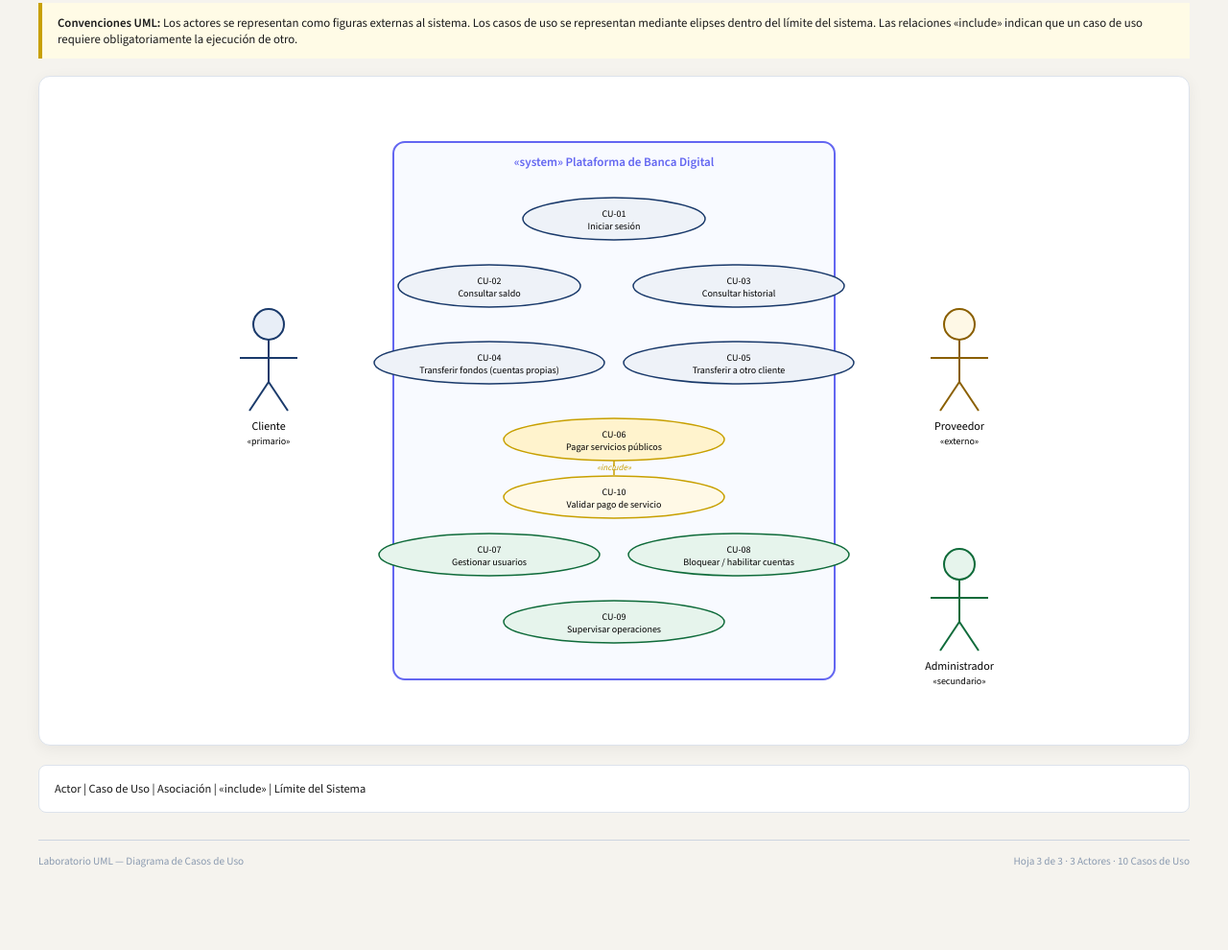
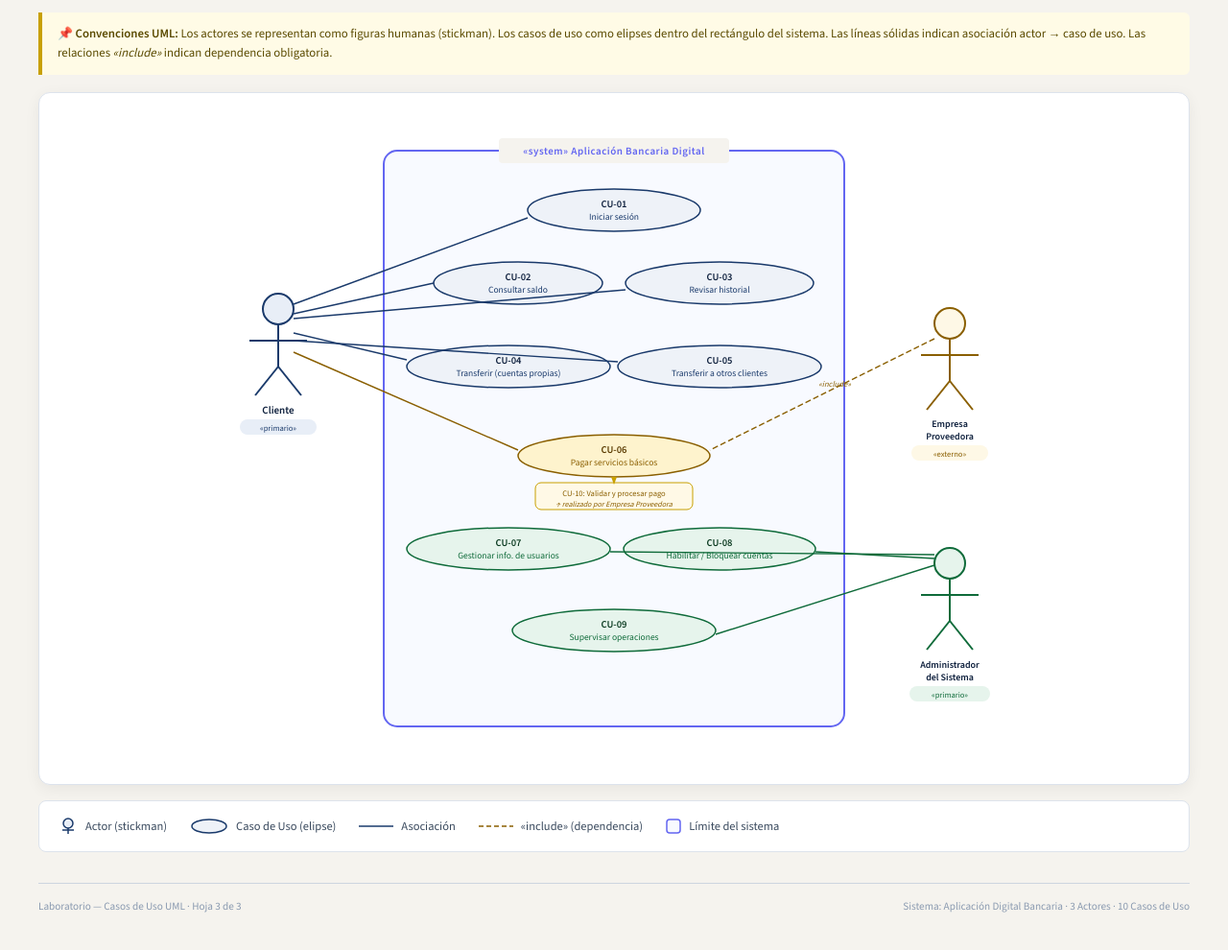
Before and after one commit to VanixCsg/Actividad-2, a plain HTML site: page hoja3_diagrama_uml.html in a window 1280 px wide. Shown: the part 156-1146 px from the top of the page at 96% size. Before the commit the page ends 1109 px from the top, so only its background shows below. Drawn offline with nearby package versions, Linux system fonts and the light colour scheme.

Commit message:
Update hoja3_diagrama_uml.html

```diff
--- a/hoja3_diagrama_uml.html
+++ b/hoja3_diagrama_uml.html
@@ -3,262 +3,300 @@
 <head>
 <meta charset="UTF-8">
 <title>Hoja 3 – Diagrama UML</title>
-
 <style>
   @import url('https://fonts.googleapis.com/css2?family=Lora:wght@400;600;700&family=Source+Sans+3:wght@300;400;600&display=swap');
 
-*{box-sizing:border-box;margin:0;padding:0;}
+  * { box-sizing: border-box; margin: 0; padding: 0; }
 
-body{
-background:#f5f3ee;
-font-family:'Source Sans 3',sans-serif;
-color:#1a1a1a;
-padding:48px 40px;
+  body {
+    background: #f5f3ee;
+    font-family: 'Source Sans 3', sans-serif;
+    color: #1a1a1a;
+    min-height: 100vh;
+    padding: 48px 40px;
   }
 
-.header{
-border-left:5px solid #1a3a6b;
-padding-left:20px;
-margin-bottom:30px;
+  .header {
+    border-left: 5px solid #1a3a6b;
+    padding-left: 20px;
+    margin-bottom: 32px;
+  }
+  .header-tag {
+    font-size: 0.7rem;
+    letter-spacing: 0.18em;
+    text-transform: uppercase;
+    color: #1a3a6b;
+    font-weight: 600;
+    margin-bottom: 6px;
+  }
+  .header h1 {
+    font-family: 'Lora', serif;
+    font-size: 2rem;
+    font-weight: 700;
+    color: #0d1f3c;
+  }
+  .header p {
+    margin-top: 8px;
+    font-size: 0.9rem;
+    color: #5a6a7e;
+    font-weight: 300;
   }
 
-.header-tag{
-font-size:.7rem;
-letter-spacing:.18em;
-text-transform:uppercase;
-color:#1a3a6b;
-font-weight:600;
+  .diagram-container {
+    background: #fff;
+    border: 1px solid #dde3ec;
+    border-radius: 12px;
+    padding: 30px;
+    box-shadow: 0 4px 16px rgba(0,0,0,0.06);
+    overflow-x: auto;
   }
 
-.header h1{
-font-family:'Lora',serif;
-font-size:2rem;
-font-weight:700;
-color:#0d1f3c;
+  svg {
+    display: block;
+    margin: 0 auto;
+    max-width: 100%;
   }
 
-.header p{
-font-size:.9rem;
-color:#5a6a7e;
-margin-top:6px;
+  /* LEGEND */
+  .legend {
+    display: flex;
+    gap: 24px;
+    flex-wrap: wrap;
+    margin-top: 20px;
+    padding: 16px 20px;
+    background: #fff;
+    border: 1px solid #dde3ec;
+    border-radius: 8px;
+  }
+  .legend-item {
+    display: flex;
+    align-items: center;
+    gap: 8px;
+    font-size: 0.78rem;
+    color: #3a4a5e;
+  }
+  .legend-line {
+    width: 28px;
+    height: 2px;
+  }
+  .legend-oval {
+    width: 22px;
+    height: 13px;
+    border-radius: 50%;
+    border: 2px solid;
+  }
+  .legend-figure {
+    width: 16px;
+    height: 16px;
+    border-radius: 50%;
+    border: 2px solid;
   }
 
-.diagram-container{
-background:#fff;
-border:1px solid #dde3ec;
-border-radius:12px;
-padding:28px;
-box-shadow:0 4px 16px rgba(0,0,0,0.06);
-overflow-x:auto;
+  .footer {
+    margin-top: 32px;
+    padding-top: 16px;
+    border-top: 1px solid #cdd5e0;
+    display: flex;
+    justify-content: space-between;
+    font-size: 0.7rem;
+    color: #8a9ab0;
   }
 
-svg{
-display:block;
-margin:auto;
-}
-
-.note-box{
-background:#fffbe6;
-border-left:4px solid #c8a000;
-padding:12px 16px;
-margin-bottom:18px;
-font-size:.8rem;
-}
-
-.legend{
-display:flex;
-gap:22px;
-flex-wrap:wrap;
-margin-top:20px;
-padding:16px;
-background:#fff;
-border:1px solid #dde3ec;
-border-radius:8px;
-font-size:.78rem;
-}
-
-.footer{
-margin-top:28px;
-padding-top:14px;
-border-top:1px solid #cdd5e0;
-display:flex;
-justify-content:space-between;
-font-size:.7rem;
-color:#8a9ab0;
+  .note-box {
+    background: #fffbe6;
+    border-left: 4px solid #c8a000;
+    border-radius: 0 6px 6px 0;
+    padding: 12px 16px;
+    font-size: 0.8rem;
+    color: #5a4a00;
+    margin-bottom: 18px;
+    line-height: 1.6;
   }
 </style>
 </head>
-
 <body>
 
 <div class="header">
-<div class="header-tag">Laboratorio · UML</div>
+  <div class="header-tag">Laboratorio · Casos de Uso · UML</div>
   <h1>Hoja 3 — Diagrama UML de Casos de Uso</h1>
-<p>Sistema: Plataforma de Banca Digital</p>
+  <p>Sistema: Aplicación Digital Bancaria — Análisis y Diseño de Sistemas</p>
 </div>
 
 <div class="note-box">
-<strong>Convenciones UML:</strong>
-Los actores se representan como figuras externas al sistema.
-Los casos de uso se representan mediante elipses dentro del límite del sistema.
-Las relaciones «include» indican que un caso de uso requiere obligatoriamente la ejecución de otro.
+  📌 <strong>Convenciones UML:</strong> Los actores se representan como figuras humanas (stickman). Los casos de uso como elipses dentro del rectángulo del sistema. Las líneas sólidas indican asociación actor → caso de uso. Las relaciones <em>«include»</em> indican dependencia obligatoria.
 </div>
 
 <div class="diagram-container">
+<svg viewBox="0 0 860 660" width="860" height="660" xmlns="http://www.w3.org/2000/svg" font-family="Source Sans 3, sans-serif">
 
-<svg viewBox="0 0 900 640" width="900" height="640">
+  <!-- BACKGROUND SYSTEM BOX -->
+  <rect x="190" y="30" width="480" height="600" rx="14" ry="14"
+        fill="#f8faff" stroke="#6366f1" stroke-width="2"/>
 
-<!-- SISTEMA -->
-<rect x="220" y="40" width="460" height="560" rx="12"
-fill="#f8faff"
-stroke="#6366f1"
-stroke-width="2"/>
+  <!-- SYSTEM LABEL -->
+  <rect x="310" y="17" width="240" height="26" rx="4" fill="#f5f3ee"/>
+  <text x="430" y="34" text-anchor="middle" font-size="11" fill="#6366f1" font-weight="600" letter-spacing="0.5">«system» Aplicación Bancaria Digital</text>
 
-<text x="450" y="65"
-text-anchor="middle"
-font-size="13"
-fill="#6366f1"
-font-weight="600">
-«system» Plataforma de Banca Digital
-</text>
+  <!-- ==================== USE CASES ==================== -->
 
-<!-- CASOS DE USO -->
+  <!-- CU-01 Iniciar sesión -->
+  <ellipse cx="430" cy="92" rx="90" ry="22" fill="#eef2f8" stroke="#1a3a6b" stroke-width="1.5"/>
+  <text x="430" y="89" text-anchor="middle" font-size="10.5" fill="#0d1f3c" font-weight="600">CU-01</text>
+  <text x="430" y="102" text-anchor="middle" font-size="9.5" fill="#1a3a6b">Iniciar sesión</text>
 
-<!-- CU01 -->
-<ellipse cx="450" cy="120" rx="95" ry="22"
-fill="#eef2f8"
-stroke="#1a3a6b"
-stroke-width="1.5"/>
-<text x="450" y="118" text-anchor="middle" font-size="10">CU-01</text>
-<text x="450" y="131" text-anchor="middle" font-size="10">Iniciar sesión</text>
+  <!-- CU-02 Consultar saldo -->
+  <ellipse cx="330" cy="168" rx="88" ry="22" fill="#eef2f8" stroke="#1a3a6b" stroke-width="1.5"/>
+  <text x="330" y="165" text-anchor="middle" font-size="10.5" fill="#0d1f3c" font-weight="600">CU-02</text>
+  <text x="330" y="178" text-anchor="middle" font-size="9.5" fill="#1a3a6b">Consultar saldo</text>
 
-<!-- CU02 -->
-<ellipse cx="320" cy="190" rx="95" ry="22"
-fill="#eef2f8"
-stroke="#1a3a6b"
-stroke-width="1.5"/>
-<text x="320" y="188" text-anchor="middle" font-size="10">CU-02</text>
-<text x="320" y="201" text-anchor="middle" font-size="10">Consultar saldo</text>
+  <!-- CU-03 Historial -->
+  <ellipse cx="540" cy="168" rx="98" ry="22" fill="#eef2f8" stroke="#1a3a6b" stroke-width="1.5"/>
+  <text x="540" y="165" text-anchor="middle" font-size="10.5" fill="#0d1f3c" font-weight="600">CU-03</text>
+  <text x="540" y="178" text-anchor="middle" font-size="9.5" fill="#1a3a6b">Revisar historial</text>
 
-<!-- CU03 -->
-<ellipse cx="580" cy="190" rx="110" ry="22"
-fill="#eef2f8"
-stroke="#1a3a6b"
-stroke-width="1.5"/>
-<text x="580" y="188" text-anchor="middle" font-size="10">CU-03</text>
-<text x="580" y="201" text-anchor="middle" font-size="10">Consultar historial</text>
+  <!-- CU-04 Transferir cuentas propias -->
+  <ellipse cx="320" cy="255" rx="106" ry="22" fill="#eef2f8" stroke="#1a3a6b" stroke-width="1.5"/>
+  <text x="320" y="252" text-anchor="middle" font-size="10.5" fill="#0d1f3c" font-weight="600">CU-04</text>
+  <text x="320" y="265" text-anchor="middle" font-size="9.5" fill="#1a3a6b">Transferir (cuentas propias)</text>
 
-<!-- CU04 -->
-<ellipse cx="320" cy="270" rx="120" ry="22"
-fill="#eef2f8"
-stroke="#1a3a6b"
-stroke-width="1.5"/>
-<text x="320" y="268" text-anchor="middle" font-size="10">CU-04</text>
-<text x="320" y="281" text-anchor="middle" font-size="10">Transferir fondos (cuentas propias)</text>
+  <!-- CU-05 Transferir a otros -->
+  <ellipse cx="540" cy="255" rx="106" ry="22" fill="#eef2f8" stroke="#1a3a6b" stroke-width="1.5"/>
+  <text x="540" y="252" text-anchor="middle" font-size="10.5" fill="#0d1f3c" font-weight="600">CU-05</text>
+  <text x="540" y="265" text-anchor="middle" font-size="9.5" fill="#1a3a6b">Transferir a otros clientes</text>
 
-<!-- CU05 -->
-<ellipse cx="580" cy="270" rx="120" ry="22"
-fill="#eef2f8"
-stroke="#1a3a6b"
-stroke-width="1.5"/>
-<text x="580" y="268" text-anchor="middle" font-size="10">CU-05</text>
-<text x="580" y="281" text-anchor="middle" font-size="10">Transferir a otro cliente</text>
+  <!-- CU-06 Pagar servicios -->
+  <ellipse cx="430" cy="348" rx="100" ry="22" fill="#fef3cd" stroke="#8a5f00" stroke-width="1.5"/>
+  <text x="430" y="345" text-anchor="middle" font-size="10.5" fill="#5a3a00" font-weight="600">CU-06</text>
+  <text x="430" y="358" text-anchor="middle" font-size="9.5" fill="#8a5f00">Pagar servicios básicos</text>
 
-<!-- CU06 -->
-<ellipse cx="450" cy="350" rx="115" ry="22"
-fill="#fff3cd"
-stroke="#c8a000"
-stroke-width="1.5"/>
-<text x="450" y="348" text-anchor="middle" font-size="10">CU-06</text>
-<text x="450" y="361" text-anchor="middle" font-size="10">Pagar servicios públicos</text>
+  <!-- CU-07 Gestionar usuarios -->
+  <ellipse cx="320" cy="445" rx="106" ry="22" fill="#e6f4ec" stroke="#0f6b3a" stroke-width="1.5"/>
+  <text x="320" y="442" text-anchor="middle" font-size="10.5" fill="#0a3a20" font-weight="600">CU-07</text>
+  <text x="320" y="455" text-anchor="middle" font-size="9.5" fill="#0f6b3a">Gestionar info. de usuarios</text>
 
-<!-- CU10 -->
-<ellipse cx="450" cy="410" rx="115" ry="22"
-fill="#fff9e6"
-stroke="#c8a000"
-stroke-width="1.5"/>
-<text x="450" y="408" text-anchor="middle" font-size="10">CU-10</text>
-<text x="450" y="421" text-anchor="middle" font-size="10">Validar pago de servicio</text>
+  <!-- CU-08 Habilitar/Bloquear -->
+  <ellipse cx="540" cy="445" rx="100" ry="22" fill="#e6f4ec" stroke="#0f6b3a" stroke-width="1.5"/>
+  <text x="540" y="442" text-anchor="middle" font-size="10.5" fill="#0a3a20" font-weight="600">CU-08</text>
+  <text x="540" y="455" text-anchor="middle" font-size="9.5" fill="#0f6b3a">Habilitar / Bloquear cuentas</text>
 
-<!-- CU07 -->
-<ellipse cx="320" cy="470" rx="115" ry="22"
-fill="#e6f4ec"
-stroke="#0f6b3a"
-stroke-width="1.5"/>
-<text x="320" y="468" text-anchor="middle" font-size="10">CU-07</text>
-<text x="320" y="481" text-anchor="middle" font-size="10">Gestionar usuarios</text>
+  <!-- CU-09 Supervisar -->
+  <ellipse cx="430" cy="530" rx="106" ry="22" fill="#e6f4ec" stroke="#0f6b3a" stroke-width="1.5"/>
+  <text x="430" y="527" text-anchor="middle" font-size="10.5" fill="#0a3a20" font-weight="600">CU-09</text>
+  <text x="430" y="540" text-anchor="middle" font-size="9.5" fill="#0f6b3a">Supervisar operaciones</text>
 
-<!-- CU08 -->
-<ellipse cx="580" cy="470" rx="115" ry="22"
-fill="#e6f4ec"
-stroke="#0f6b3a"
-stroke-width="1.5"/>
-<text x="580" y="468" text-anchor="middle" font-size="10">CU-08</text>
-<text x="580" y="481" text-anchor="middle" font-size="10">Bloquear / habilitar cuentas</text>
+  <!-- CU-10 Validar pago (outside system — linked) -->
+  <!-- This is handled through CU-06 connection to external actor -->
 
-<!-- CU09 -->
-<ellipse cx="450" cy="540" rx="115" ry="22"
-fill="#e6f4ec"
-stroke="#0f6b3a"
-stroke-width="1.5"/>
-<text x="450" y="538" text-anchor="middle" font-size="10">CU-09</text>
-<text x="450" y="551" text-anchor="middle" font-size="10">Supervisar operaciones</text>
+  <!-- ==================== ACTOR: CLIENTE (left) ==================== -->
+  <!-- Head -->
+  <circle cx="80" cy="195" r="16" fill="#e8eef7" stroke="#1a3a6b" stroke-width="2"/>
+  <!-- Body -->
+  <line x1="80" y1="211" x2="80" y2="255" stroke="#1a3a6b" stroke-width="2"/>
+  <!-- Arms -->
+  <line x1="50" y1="228" x2="110" y2="228" stroke="#1a3a6b" stroke-width="2"/>
+  <!-- Legs -->
+  <line x1="80" y1="255" x2="56" y2="285" stroke="#1a3a6b" stroke-width="2"/>
+  <line x1="80" y1="255" x2="104" y2="285" stroke="#1a3a6b" stroke-width="2"/>
+  <!-- Label -->
+  <text x="80" y="304" text-anchor="middle" font-size="11" fill="#0d1f3c" font-weight="600">Cliente</text>
+  <rect x="40" y="310" width="80" height="16" rx="8" fill="#e8eef7"/>
+  <text x="80" y="322" text-anchor="middle" font-size="8.5" fill="#1a3a6b">«primario»</text>
 
-<!-- INCLUDE -->
-<line x1="450" y1="372" x2="450" y2="388"
-stroke="#c8a000"
-stroke-width="1.5"
-stroke-dasharray="6,3"/>
+  <!-- ==================== ACTOR: ADMIN (right) ==================== -->
+  <circle cx="780" cy="460" r="16" fill="#e6f4ec" stroke="#0f6b3a" stroke-width="2"/>
+  <line x1="780" y1="476" x2="780" y2="520" stroke="#0f6b3a" stroke-width="2"/>
+  <line x1="750" y1="493" x2="810" y2="493" stroke="#0f6b3a" stroke-width="2"/>
+  <line x1="780" y1="520" x2="756" y2="550" stroke="#0f6b3a" stroke-width="2"/>
+  <line x1="780" y1="520" x2="804" y2="550" stroke="#0f6b3a" stroke-width="2"/>
+  <text x="780" y="569" text-anchor="middle" font-size="10" fill="#0d1f3c" font-weight="600">Administrador</text>
+  <text x="780" y="582" text-anchor="middle" font-size="10" fill="#0d1f3c" font-weight="600">del Sistema</text>
+  <rect x="738" y="588" width="84" height="16" rx="8" fill="#e6f4ec"/>
+  <text x="780" y="600" text-anchor="middle" font-size="8.5" fill="#0f6b3a">«primario»</text>
 
-<text x="450" y="382"
-text-anchor="middle"
-font-size="9"
-fill="#c8a000"
-font-style="italic">
-«include»
-</text>
+  <!-- ==================== ACTOR: EMPRESA EXTERNA (right top) ==================== -->
+  <circle cx="780" cy="210" r="16" fill="#fef8e6" stroke="#8a5f00" stroke-width="2"/>
+  <line x1="780" y1="226" x2="780" y2="270" stroke="#8a5f00" stroke-width="2"/>
+  <line x1="750" y1="243" x2="810" y2="243" stroke="#8a5f00" stroke-width="2"/>
+  <line x1="780" y1="270" x2="756" y2="300" stroke="#8a5f00" stroke-width="2"/>
+  <line x1="780" y1="270" x2="804" y2="300" stroke="#8a5f00" stroke-width="2"/>
+  <text x="780" y="318" text-anchor="middle" font-size="10" fill="#0d1f3c" font-weight="600">Empresa</text>
+  <text x="780" y="331" text-anchor="middle" font-size="10" fill="#0d1f3c" font-weight="600">Proveedora</text>
+  <rect x="740" y="337" width="80" height="16" rx="8" fill="#fef8e6"/>
+  <text x="780" y="349" text-anchor="middle" font-size="8.5" fill="#8a5f00">«externo»</text>
 
-<!-- ACTOR CLIENTE -->
-<circle cx="90" cy="230" r="16" stroke="#1a3a6b" stroke-width="2" fill="#e8eef7"/>
-<line x1="90" y1="246" x2="90" y2="290" stroke="#1a3a6b" stroke-width="2"/>
-<line x1="60" y1="265" x2="120" y2="265" stroke="#1a3a6b" stroke-width="2"/>
-<line x1="90" y1="290" x2="70" y2="320" stroke="#1a3a6b" stroke-width="2"/>
-<line x1="90" y1="290" x2="110" y2="320" stroke="#1a3a6b" stroke-width="2"/>
+  <!-- ==================== CONNECTIONS — CLIENTE ==================== -->
+  <!-- Cliente → CU-01 -->
+  <line x1="96" y1="190" x2="340" y2="100" stroke="#1a3a6b" stroke-width="1.4" stroke-dasharray="none"/>
+  <!-- Cliente → CU-02 -->
+  <line x1="96" y1="200" x2="242" y2="168" stroke="#1a3a6b" stroke-width="1.4"/>
+  <!-- Cliente → CU-03 -->
+  <line x1="96" y1="205" x2="442" y2="175" stroke="#1a3a6b" stroke-width="1.4"/>
+  <!-- Cliente → CU-04 -->
+  <line x1="96" y1="220" x2="214" y2="248" stroke="#1a3a6b" stroke-width="1.4"/>
+  <!-- Cliente → CU-05 -->
+  <line x1="96" y1="228" x2="434" y2="250" stroke="#1a3a6b" stroke-width="1.4"/>
+  <!-- Cliente → CU-06 -->
+  <line x1="96" y1="240" x2="330" y2="342" stroke="#8a5f00" stroke-width="1.4"/>
 
-<text x="90" y="340" text-anchor="middle" font-size="12">Cliente</text>
-<text x="90" y="355" text-anchor="middle" font-size="10">«primario»</text>
+  <!-- ==================== CONNECTIONS — ADMIN ==================== -->
+  <!-- Admin → CU-07 -->
+  <line x1="764" y1="451" x2="426" y2="448" stroke="#0f6b3a" stroke-width="1.4"/>
+  <!-- Admin → CU-08 -->
+  <line x1="764" y1="455" x2="640" y2="448" stroke="#0f6b3a" stroke-width="1.4"/>
+  <!-- Admin → CU-09 -->
+  <line x1="764" y1="462" x2="536" y2="534" stroke="#0f6b3a" stroke-width="1.4"/>
 
-<!-- ACTOR ADMIN -->
-<circle cx="810" cy="480" r="16" stroke="#0f6b3a" stroke-width="2" fill="#e6f4ec"/>
-<line x1="810" y1="496" x2="810" y2="540" stroke="#0f6b3a" stroke-width="2"/>
-<line x1="780" y1="515" x2="840" y2="515" stroke="#0f6b3a" stroke-width="2"/>
-<line x1="810" y1="540" x2="790" y2="570" stroke="#0f6b3a" stroke-width="2"/>
-<line x1="810" y1="540" x2="830" y2="570" stroke="#0f6b3a" stroke-width="2"/>
+  <!-- ==================== CONNECTIONS — EMPRESA ==================== -->
+  <!-- Empresa → CU-06 «include» -->
+  <line x1="764" y1="226" x2="530" y2="342" stroke="#8a5f00" stroke-width="1.4" stroke-dasharray="6,3"/>
+  <!-- include label -->
+  <text x="660" y="276" text-anchor="middle" font-size="8.5" fill="#8a5f00" font-style="italic">«include»</text>
 
-<text x="810" y="590" text-anchor="middle" font-size="12">Administrador</text>
-<text x="810" y="605" text-anchor="middle" font-size="10">«secundario»</text>
+  <!-- ==================== IDs OUTSIDE reference for CU-10 ==================== -->
+  <!-- Small note showing CU-10 is inside CU-06 -->
+  <rect x="348" y="376" width="164" height="28" rx="6" fill="#fff9e6" stroke="#c8a000" stroke-width="1"/>
+  <text x="430" y="390" text-anchor="middle" font-size="8.5" fill="#8a5f00">CU-10: Validar y procesar pago</text>
+  <text x="430" y="401" text-anchor="middle" font-size="8" fill="#8a5f00" font-style="italic">↑ realizado por Empresa Proveedora</text>
 
-<!-- ACTOR EMPRESA -->
-<circle cx="810" cy="230" r="16" stroke="#8a5f00" stroke-width="2" fill="#fef8e6"/>
-<line x1="810" y1="246" x2="810" y2="290" stroke="#8a5f00" stroke-width="2"/>
-<line x1="780" y1="265" x2="840" y2="265" stroke="#8a5f00" stroke-width="2"/>
-<line x1="810" y1="290" x2="790" y2="320" stroke="#8a5f00" stroke-width="2"/>
-<line x1="810" y1="290" x2="830" y2="320" stroke="#8a5f00" stroke-width="2"/>
+  <!-- Arrow from CU-06 to note -->
+  <line x1="430" y1="370" x2="430" y2="376" stroke="#c8a000" stroke-width="1" marker-end="url(#arr-gold)"/>
 
-<text x="810" y="340" text-anchor="middle" font-size="12">Proveedor</text>
-<text x="810" y="355" text-anchor="middle" font-size="10">«externo»</text>
+  <defs>
+    <marker id="arr-gold" markerWidth="8" markerHeight="8" refX="6" refY="3" orient="auto">
+      <path d="M0,0 L0,6 L8,3 z" fill="#c8a000"/>
+    </marker>
+  </defs>
 
 </svg>
-
 </div>
 
-<div class="legend">
-Actor | Caso de Uso | Asociación | «include» | Límite del Sistema
+<!-- LEGEND -->
+<div class="legend" style="margin-top:16px">
+  <div class="legend-item">
+    <svg width="20" height="20"><circle cx="10" cy="7" r="5" fill="#e8eef7" stroke="#1a3a6b" stroke-width="1.5"/><line x1="10" y1="12" x2="10" y2="18" stroke="#1a3a6b" stroke-width="1.5"/><line x1="4" y1="14" x2="16" y2="14" stroke="#1a3a6b" stroke-width="1.5"/></svg>
+    Actor (stickman)
+  </div>
+  <div class="legend-item">
+    <svg width="40" height="16"><ellipse cx="20" cy="8" rx="18" ry="7" fill="#eef2f8" stroke="#1a3a6b" stroke-width="1.5"/></svg>
+    Caso de Uso (elipse)
+  </div>
+  <div class="legend-item">
+    <svg width="36" height="10"><line x1="0" y1="5" x2="36" y2="5" stroke="#1a3a6b" stroke-width="1.5"/></svg>
+    Asociación
+  </div>
+  <div class="legend-item">
+    <svg width="36" height="10"><line x1="0" y1="5" x2="36" y2="5" stroke="#8a5f00" stroke-width="1.5" stroke-dasharray="5,3"/></svg>
+    «include» (dependencia)
+  </div>
+  <div class="legend-item">
+    <svg width="16" height="16"><rect x="1" y="1" width="14" height="14" rx="3" fill="#f8faff" stroke="#6366f1" stroke-width="1.5"/></svg>
+    Límite del sistema
+  </div>
 </div>
 
 <div class="footer">
-<span>Laboratorio UML — Diagrama de Casos de Uso</span>
-<span>Hoja 3 de 3 · 3 Actores · 10 Casos de Uso</span>
+  <span>Laboratorio — Casos de Uso UML · Hoja 3 de 3</span>
+  <span>Sistema: Aplicación Digital Bancaria · 3 Actores · 10 Casos de Uso</span>
 </div>
 
 </body>
```
Lines whose indentation alone changed are shown as unchanged.
